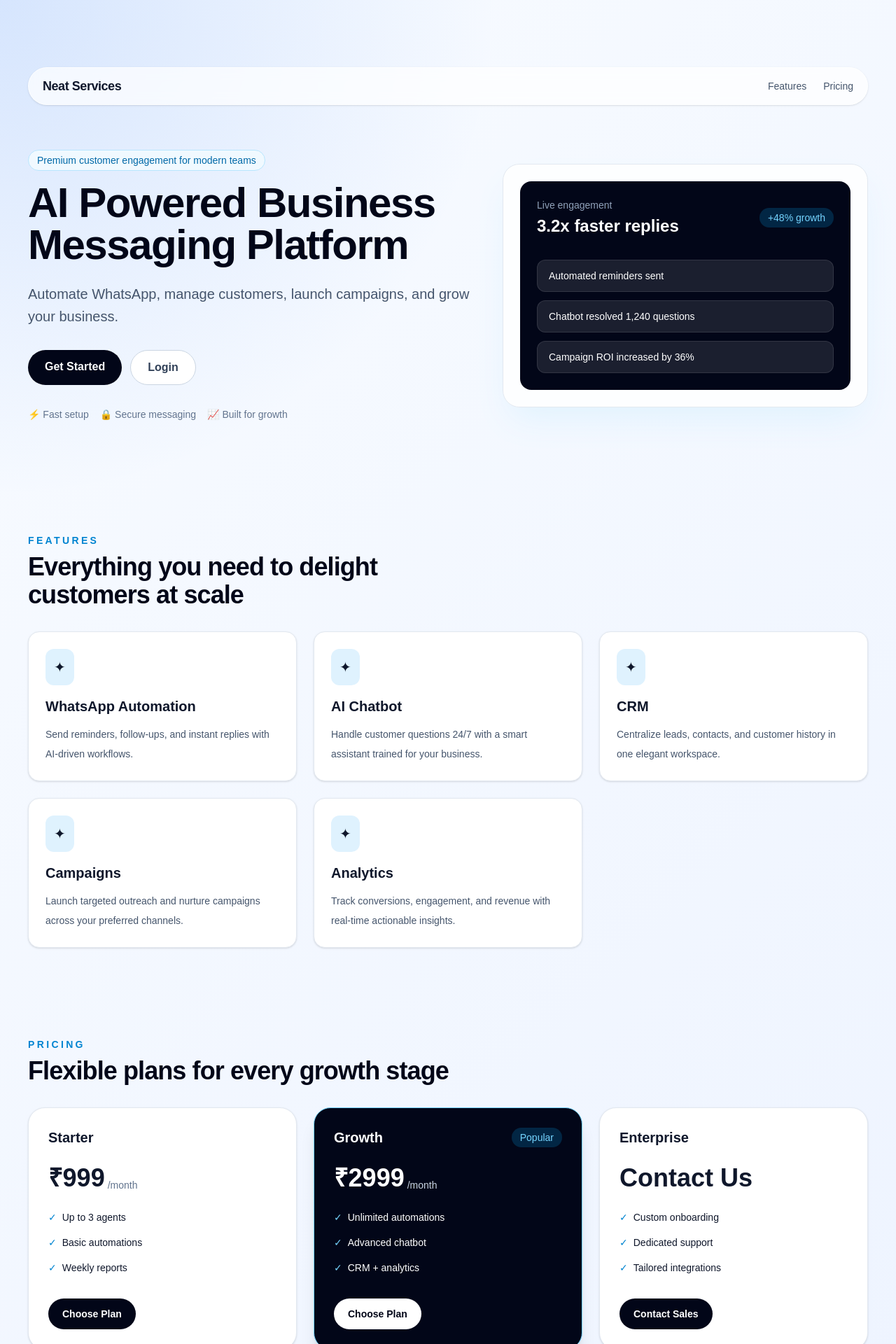
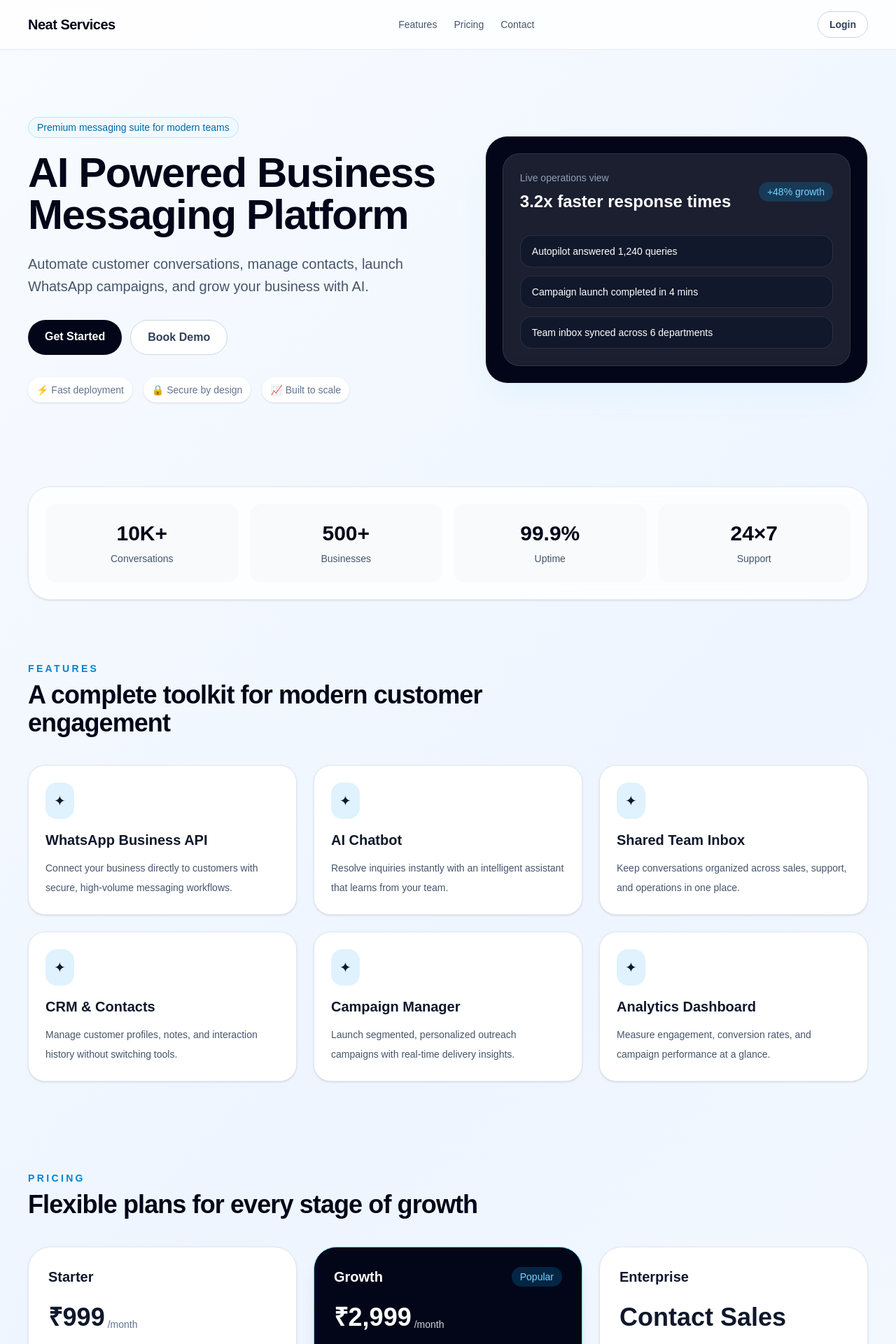
Before and after one commit to neatserv/neatservices, a Next.js app: page / in a window 1280 px wide. Shown: the top 1920 px of the page at 70% size. Built offline with nearby package versions, Linux system fonts and the light colour scheme.

Commit message:
Premium Landing Page

```diff
--- a/app/page.tsx
+++ b/app/page.tsx
@@ -1,28 +1,40 @@
+const stats = [
+  { value: "10K+", label: "Conversations" },
+  { value: "500+", label: "Businesses" },
+  { value: "99.9%", label: "Uptime" },
+  { value: "24×7", label: "Support" },
+];
+
 const features = [
   {
-    title: "WhatsApp Automation",
+    title: "WhatsApp Business API",
     description:
-      "Send reminders, follow-ups, and instant replies with AI-driven workflows.",
+      "Connect your business directly to customers with secure, high-volume messaging workflows.",
   },
   {
     title: "AI Chatbot",
     description:
-      "Handle customer questions 24/7 with a smart assistant trained for your business.",
+      "Resolve inquiries instantly with an intelligent assistant that learns from your team.",
   },
   {
-    title: "CRM",
+    title: "Shared Team Inbox",
     description:
-      "Centralize leads, contacts, and customer history in one elegant workspace.",
+      "Keep conversations organized across sales, support, and operations in one place.",
   },
   {
-    title: "Campaigns",
+    title: "CRM & Contacts",
     description:
-      "Launch targeted outreach and nurture campaigns across your preferred channels.",
+      "Manage customer profiles, notes, and interaction history without switching tools.",
   },
   {
-    title: "Analytics",
+    title: "Campaign Manager",
     description:
-      "Track conversions, engagement, and revenue with real-time actionable insights.",
+      "Launch segmented, personalized outreach campaigns with real-time delivery insights.",
+  },
+  {
+    title: "Analytics Dashboard",
+    description:
+      "Measure engagement, conversion rates, and campaign performance at a glance.",
   },
 ];
 
@@ -31,79 +43,122 @@ const plans = [
     name: "Starter",
     price: "₹999",
     period: "/month",
-    features: ["Up to 3 agents", "Basic automations", "Weekly reports"],
+    features: ["Up to 3 team members", "Core automations", "Basic analytics"],
     featured: false,
   },
   {
     name: "Growth",
-    price: "₹2999",
+    price: "₹2,999",
     period: "/month",
-    features: ["Unlimited automations", "Advanced chatbot", "CRM + analytics"],
+    features: ["Unlimited automations", "AI chatbot", "CRM + campaign manager"],
     featured: true,
   },
   {
     name: "Enterprise",
-    price: "Contact Us",
+    price: "Contact Sales",
     period: "",
-    features: ["Custom onboarding", "Dedicated support", "Tailored integrations"],
+    features: ["Dedicated onboarding", "Priority support", "Custom integrations"],
     featured: false,
+  },
+];
+
+const testimonials = [
+  {
+    quote:
+      "Neat Services helped us cut reply times by 70% while keeping every customer interaction personal.",
+    name: "Ananya Rao",
+    role: "Head of Growth, BrightCart",
+  },
+  {
+    quote:
+      "The chatbot and campaign tools gave our team a serious edge in retention and re-engagement.",
+    name: "Karan Mehta",
+    role: "Founder, UrbanNest",
+  },
+];
+
+const faqs = [
+  {
+    question: "How quickly can we get started?",
+    answer: "Most teams are up and running in under a week with guided onboarding and setup support.",
+  },
+  {
+    question: "Can we use our existing WhatsApp Business account?",
+    answer: "Yes. Neat Services integrates smoothly with existing business messaging setups.",
+  },
+  {
+    question: "Do you offer support for growing teams?",
+    answer: "Absolutely. Growth and Enterprise plans include priority support and tailored onboarding.",
   },
 ];
 
 export default function Home() {
   return (
-    <main className="min-h-screen bg-[radial-gradient(circle_at_top_left,_rgba(59,130,246,0.18),_transparent_30%),linear-gradient(135deg,_#f8fbff_0%,_#eef4ff_100%)] text-slate-900">
-      <section className="mx-auto flex max-w-7xl flex-col px-6 py-16 sm:px-8 lg:px-10 lg:py-24">
-        <nav className="mb-16 flex items-center justify-between rounded-full border border-white/70 bg-white/70 px-5 py-3 shadow-sm backdrop-blur">
-          <div className="text-lg font-semibold tracking-tight">Neat Services</div>
-          <div className="hidden gap-6 text-sm font-medium text-slate-600 sm:flex">
-            <a href="#features" className="transition hover:text-slate-900">
+    <main className="min-h-screen bg-[linear-gradient(135deg,_#f8fbff_0%,_#eef5ff_45%,_#f9fbff_100%)] text-slate-900">
+      <header className="sticky top-0 z-50 border-b border-slate-200/80 bg-white/80 backdrop-blur-xl">
+        <nav className="mx-auto flex max-w-7xl items-center justify-between px-6 py-4 sm:px-8 lg:px-10">
+          <a href="#" className="text-xl font-semibold tracking-tight text-slate-950">
+            Neat Services
+          </a>
+          <div className="hidden items-center gap-6 text-sm font-medium text-slate-600 md:flex">
+            <a href="#features" className="transition hover:text-slate-950">
               Features
             </a>
-            <a href="#pricing" className="transition hover:text-slate-900">
+            <a href="#pricing" className="transition hover:text-slate-950">
               Pricing
             </a>
+            <a href="#contact" className="transition hover:text-slate-950">
+              Contact
+            </a>
           </div>
+          <a
+            href="#"
+            className="rounded-full border border-slate-300 bg-white px-4 py-2 text-sm font-semibold text-slate-700 transition hover:border-sky-300 hover:text-sky-700"
+          >
+            Login
+          </a>
         </nav>
+      </header>
 
-        <div className="grid items-center gap-10 lg:grid-cols-[1.1fr_0.9fr]">
+      <section className="mx-auto max-w-7xl px-6 py-16 sm:px-8 lg:px-10 lg:py-24">
+        <div className="grid items-center gap-12 lg:grid-cols-[1.05fr_0.95fr]">
           <div className="max-w-2xl">
-            <span className="mb-4 inline-flex rounded-full border border-sky-200 bg-sky-50 px-3 py-1 text-sm font-medium text-sky-700">
-              Premium customer engagement for modern teams
-            </span>
+            <div className="mb-5 inline-flex rounded-full border border-sky-200 bg-sky-50 px-3 py-1 text-sm font-medium text-sky-700">
+              Premium messaging suite for modern teams
+            </div>
             <h1 className="text-4xl font-semibold tracking-tight text-slate-950 sm:text-5xl lg:text-6xl">
               AI Powered Business Messaging Platform
             </h1>
             <p className="mt-6 text-lg leading-8 text-slate-600 sm:text-xl">
-              Automate WhatsApp, manage customers, launch campaigns, and grow your business.
+              Automate customer conversations, manage contacts, launch WhatsApp campaigns, and grow your business with AI.
             </p>
             <div className="mt-8 flex flex-col gap-3 sm:flex-row">
               <a
                 href="#pricing"
-                className="rounded-full bg-slate-950 px-6 py-3 text-center font-semibold text-white transition hover:bg-slate-800"
+                className="rounded-full bg-slate-950 px-6 py-3 text-center font-semibold text-white transition duration-200 hover:-translate-y-0.5 hover:bg-slate-800"
               >
                 Get Started
               </a>
               <a
-                href="#"
-                className="rounded-full border border-slate-300 bg-white px-6 py-3 text-center font-semibold text-slate-700 transition hover:border-slate-400 hover:bg-slate-50"
+                href="#contact"
+                className="rounded-full border border-slate-300 bg-white px-6 py-3 text-center font-semibold text-slate-700 transition duration-200 hover:-translate-y-0.5 hover:border-sky-300 hover:text-sky-700"
               >
-                Login
+                Book Demo
               </a>
             </div>
             <div className="mt-8 flex flex-wrap gap-4 text-sm text-slate-500">
-              <span>⚡ Fast setup</span>
-              <span>🔒 Secure messaging</span>
-              <span>📈 Built for growth</span>
+              <span className="rounded-full bg-white px-3 py-2 shadow-sm">⚡ Fast deployment</span>
+              <span className="rounded-full bg-white px-3 py-2 shadow-sm">🔒 Secure by design</span>
+              <span className="rounded-full bg-white px-3 py-2 shadow-sm">📈 Built to scale</span>
             </div>
           </div>
 
-          <div className="rounded-3xl border border-slate-200 bg-white/80 p-6 shadow-2xl shadow-sky-100 backdrop-blur">
-            <div className="rounded-2xl bg-slate-950 p-6 text-white">
+          <div className="rounded-[2rem] border border-slate-200 bg-slate-950 p-6 text-white shadow-2xl shadow-sky-100">
+            <div className="rounded-[1.5rem] border border-white/10 bg-white/10 p-6 backdrop-blur">
               <div className="flex items-center justify-between">
                 <div>
-                  <p className="text-sm text-slate-400">Live engagement</p>
-                  <p className="mt-1 text-2xl font-semibold">3.2x faster replies</p>
+                  <p className="text-sm text-slate-400">Live operations view</p>
+                  <p className="mt-2 text-2xl font-semibold">3.2x faster response times</p>
                 </div>
                 <div className="rounded-full bg-sky-500/20 px-3 py-1 text-sm font-medium text-sky-300">
                   +48% growth
@@ -111,11 +166,11 @@ export default function Home() {
               </div>
               <div className="mt-8 space-y-3">
                 {[
-                  "Automated reminders sent",
-                  "Chatbot resolved 1,240 questions",
-                  "Campaign ROI increased by 36%",
+                  "Autopilot answered 1,240 queries",
+                  "Campaign launch completed in 4 mins",
+                  "Team inbox synced across 6 departments",
                 ].map((item) => (
-                  <div key={item} className="rounded-xl border border-white/10 bg-white/10 px-4 py-3 text-sm">
+                  <div key={item} className="rounded-2xl border border-white/10 bg-slate-900/70 px-4 py-3 text-sm">
                     {item}
                   </div>
                 ))}
@@ -125,22 +180,31 @@ export default function Home() {
         </div>
       </section>
 
-      <section id="features" className="mx-auto max-w-7xl px-6 py-8 sm:px-8 lg:px-10 lg:py-16">
-        <div className="mb-8 max-w-2xl">
-          <p className="text-sm font-semibold uppercase tracking-[0.24em] text-sky-600">
-            Features
-          </p>
+      <section className="mx-auto max-w-7xl px-6 py-6 sm:px-8 lg:px-10">
+        <div className="grid gap-4 rounded-[2rem] border border-slate-200 bg-white/80 p-6 shadow-sm backdrop-blur md:grid-cols-2 xl:grid-cols-4">
+          {stats.map((stat) => (
+            <div key={stat.label} className="rounded-2xl bg-slate-50 px-5 py-6 text-center">
+              <div className="text-3xl font-semibold text-slate-950">{stat.value}</div>
+              <div className="mt-2 text-sm text-slate-600">{stat.label}</div>
+            </div>
+          ))}
+        </div>
+      </section>
+
+      <section id="features" className="mx-auto max-w-7xl px-6 py-16 sm:px-8 lg:px-10">
+        <div className="mb-10 max-w-2xl">
+          <p className="text-sm font-semibold uppercase tracking-[0.24em] text-sky-600">Features</p>
           <h2 className="mt-2 text-3xl font-semibold tracking-tight text-slate-950 sm:text-4xl">
-            Everything you need to delight customers at scale
+            A complete toolkit for modern customer engagement
           </h2>
         </div>
         <div className="grid gap-6 md:grid-cols-2 xl:grid-cols-3">
           {features.map((feature) => (
             <div
               key={feature.title}
-              className="rounded-2xl border border-slate-200 bg-white p-6 shadow-sm transition hover:-translate-y-1 hover:shadow-lg"
+              className="rounded-[1.5rem] border border-slate-200 bg-white p-6 shadow-sm transition duration-200 hover:-translate-y-1 hover:shadow-lg"
             >
-              <div className="mb-4 inline-flex rounded-xl bg-sky-100 p-3 text-xl">✦</div>
+              <div className="mb-4 inline-flex rounded-2xl bg-sky-100 p-3 text-xl">✦</div>
               <h3 className="text-xl font-semibold text-slate-900">{feature.title}</h3>
               <p className="mt-3 text-sm leading-7 text-slate-600">{feature.description}</p>
             </div>
@@ -148,20 +212,18 @@ export default function Home() {
         </div>
       </section>
 
-      <section id="pricing" className="mx-auto max-w-7xl px-6 py-8 sm:px-8 lg:px-10 lg:py-16">
-        <div className="mb-8 max-w-2xl">
-          <p className="text-sm font-semibold uppercase tracking-[0.24em] text-sky-600">
-            Pricing
-          </p>
+      <section id="pricing" className="mx-auto max-w-7xl px-6 py-16 sm:px-8 lg:px-10">
+        <div className="mb-10 max-w-2xl">
+          <p className="text-sm font-semibold uppercase tracking-[0.24em] text-sky-600">Pricing</p>
           <h2 className="mt-2 text-3xl font-semibold tracking-tight text-slate-950 sm:text-4xl">
-            Flexible plans for every growth stage
+            Flexible plans for every stage of growth
           </h2>
         </div>
         <div className="grid gap-6 lg:grid-cols-3">
           {plans.map((plan) => (
             <div
               key={plan.name}
-              className={`rounded-3xl border p-7 shadow-sm ${
+              className={`rounded-[2rem] border p-7 shadow-sm transition duration-200 hover:-translate-y-1 ${
                 plan.featured
                   ? "border-sky-300 bg-slate-950 text-white shadow-xl"
                   : "border-slate-200 bg-white text-slate-900"
@@ -190,7 +252,7 @@ export default function Home() {
                 ))}
               </ul>
               <a
-                href="#"
+                href="#contact"
                 className={`mt-8 inline-flex rounded-full px-5 py-3 text-sm font-semibold transition ${
                   plan.featured
                     ? "bg-white text-slate-950 hover:bg-slate-100"
@@ -203,6 +265,65 @@ export default function Home() {
           ))}
         </div>
       </section>
+
+      <section className="mx-auto max-w-7xl px-6 py-16 sm:px-8 lg:px-10">
+        <div className="mb-10 max-w-2xl">
+          <p className="text-sm font-semibold uppercase tracking-[0.24em] text-sky-600">Testimonials</p>
+          <h2 className="mt-2 text-3xl font-semibold tracking-tight text-slate-950 sm:text-4xl">
+            Trusted by ambitious teams around the world
+          </h2>
+        </div>
+        <div className="grid gap-6 lg:grid-cols-2">
+          {testimonials.map((testimonial) => (
+            <div key={testimonial.name} className="rounded-[1.5rem] border border-slate-200 bg-white p-7 shadow-sm">
+              <p className="text-lg leading-8 text-slate-700">“{testimonial.quote}”</p>
+              <div className="mt-6">
+                <p className="font-semibold text-slate-950">{testimonial.name}</p>
+                <p className="text-sm text-slate-500">{testimonial.role}</p>
+              </div>
+            </div>
+          ))}
+        </div>
+      </section>
+
+      <section className="mx-auto max-w-7xl px-6 py-16 sm:px-8 lg:px-10">
+        <div className="mb-10 max-w-2xl">
+          <p className="text-sm font-semibold uppercase tracking-[0.24em] text-sky-600">FAQ</p>
+          <h2 className="mt-2 text-3xl font-semibold tracking-tight text-slate-950 sm:text-4xl">
+            Questions teams ask before switching
+          </h2>
+        </div>
+        <div className="space-y-4">
+          {faqs.map((faq) => (
+            <details key={faq.question} className="rounded-[1.25rem] border border-slate-200 bg-white p-5 shadow-sm">
+              <summary className="cursor-pointer list-none font-semibold text-slate-900">
+                {faq.question}
+              </summary>
+              <p className="mt-3 text-sm leading-7 text-slate-600">{faq.answer}</p>
+            </details>
+          ))}
+        </div>
+      </section>
+
+      <footer id="contact" className="border-t border-slate-200 bg-slate-950 py-12 text-slate-300">
+        <div className="mx-auto flex max-w-7xl flex-col gap-8 px-6 sm:px-8 lg:flex-row lg:items-center lg:justify-between lg:px-10">
+          <div>
+            <p className="text-xl font-semibold text-white">Neat Services</p>
+            <p className="mt-2 max-w-md text-sm leading-7 text-slate-400">
+              Build better conversations, smarter campaigns, and richer customer experiences in one platform.
+            </p>
+          </div>
+          <div className="flex flex-wrap gap-4 text-sm">
+            <a href="#" className="transition hover:text-white">About</a>
+            <a href="#" className="transition hover:text-white">Privacy Policy</a>
+            <a href="#" className="transition hover:text-white">Terms</a>
+            <a href="#contact" className="transition hover:text-white">Contact</a>
+          </div>
+        </div>
+        <div className="mx-auto mt-8 max-w-7xl px-6 text-sm text-slate-500 sm:px-8 lg:px-10">
+          Copyright © Neat Services
+        </div>
+      </footer>
     </main>
   );
 }
```
